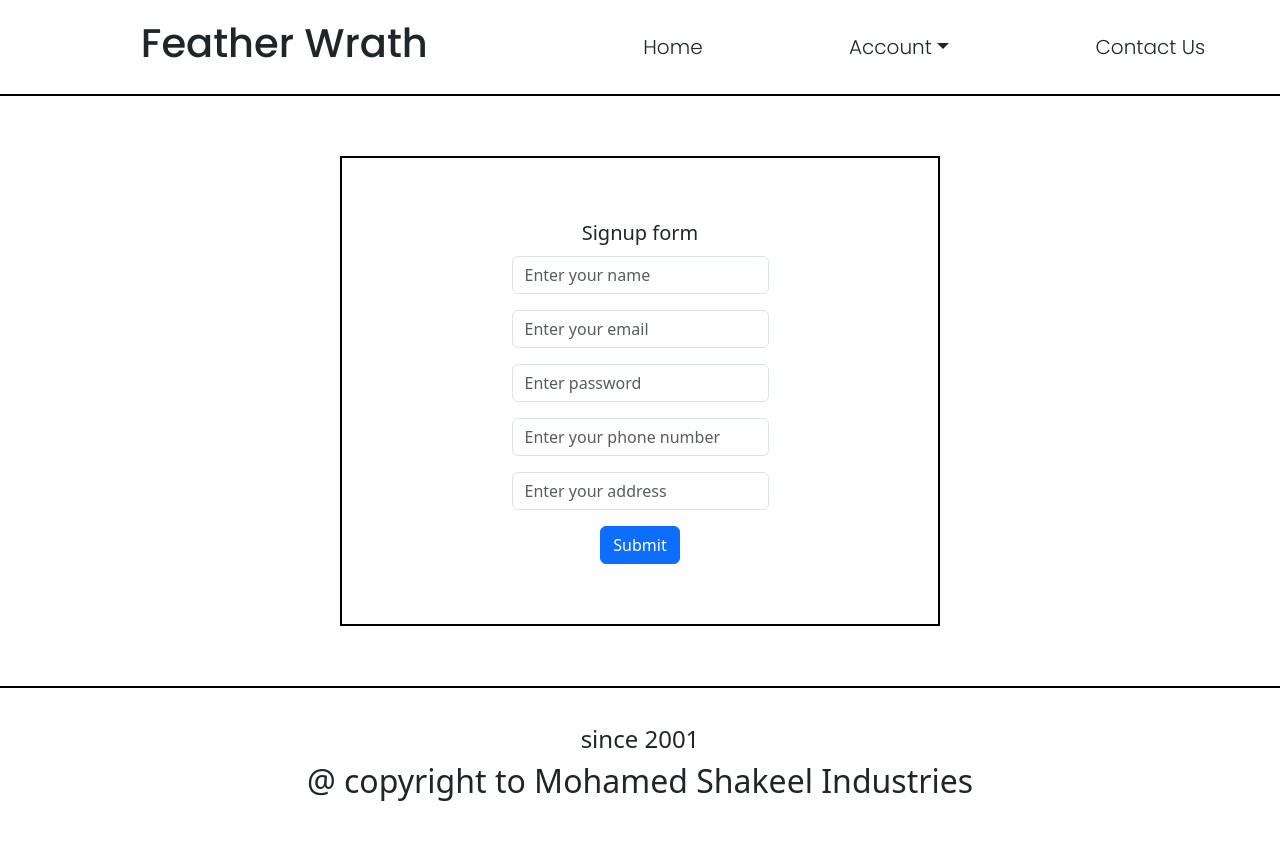
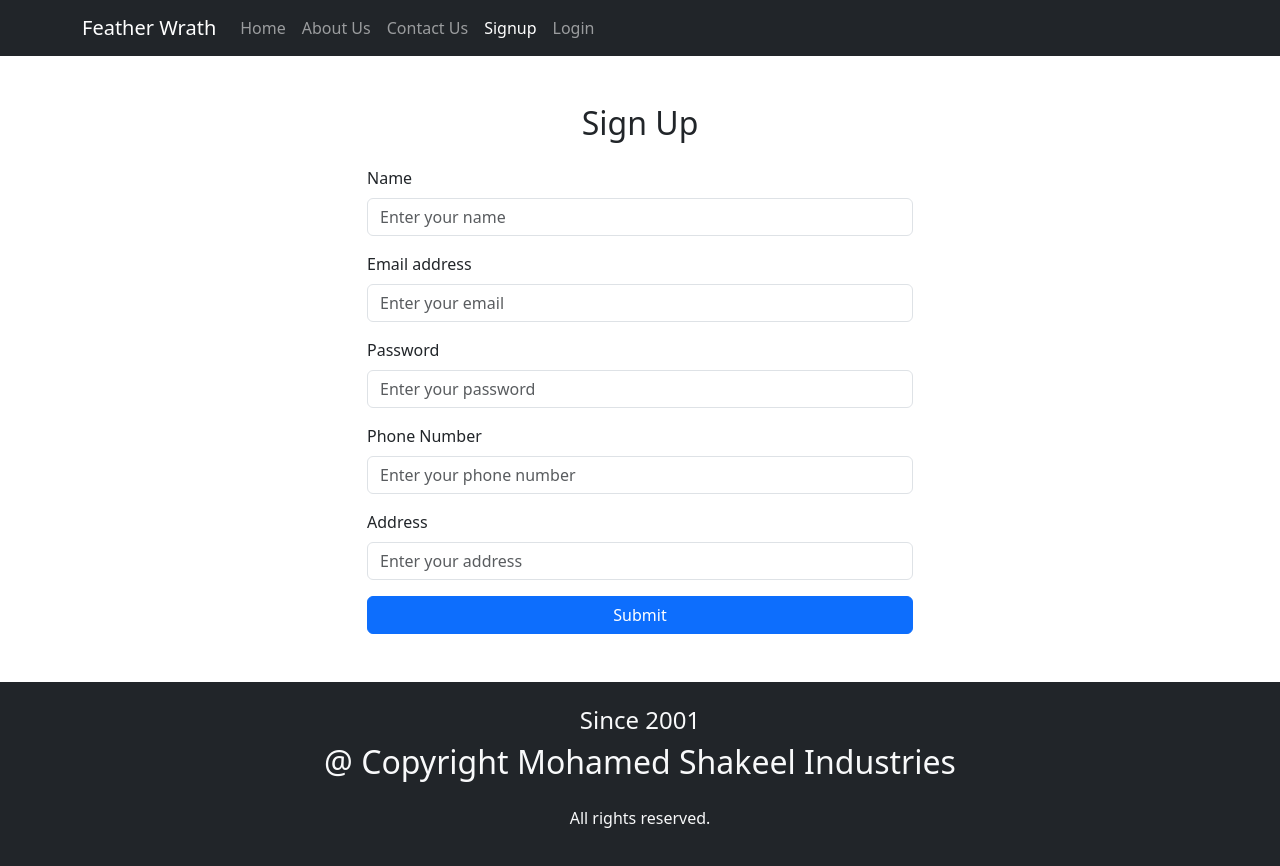
Before and after one commit to shakkelu/MERN-stack-Ecommerce-website, a React (Create React App) app in the folder client-app/: page /signup in a window 1280 px wide. Shown: the top 866 px of the page. Built offline with nearby package versions, Linux system fonts and the light colour scheme.

Commit message:
Switched to react bootstrap styles

```diff
--- a/client-app/package.json
+++ b/client-app/package.json
@@ -7,7 +7,9 @@
     "@testing-library/react": "^13.4.0",
     "@testing-library/user-event": "^13.5.0",
     "axios": "^1.7.4",
+    "bootstrap": "^5.3.3",
     "react": "^18.3.1",
+    "react-bootstrap": "^2.10.4",
     "react-dom": "^18.3.1",
     "react-router-dom": "^6.26.1",
     "react-scripts": "5.0.1",
--- a/client-app/src/App.js
+++ b/client-app/src/App.js
@@ -12,7 +12,7 @@ import Notfound from "./pages/notfound.js";
 import Home from "./pages/home.js";
 import AccessReq from "./routes/privateroute.js";
 import UserDashboard from "./pages/userDashboard.js";
-
+import AboutUs from "./pages/aboutus.js";
 function App() {
   return (
     <>
@@ -25,6 +25,7 @@ function App() {
           <Route path="/user" element={<AccessReq />}>
             <Route path="dashboard" element={<UserDashboard />} />
           </Route>
+          <Route path="/about-us" element={<AboutUs />} />
           <Route path="/contact-us" element={<Contactus />} />
           <Route path="*" element={<Notfound />} />
         </Routes>
--- a/client-app/src/components/footer.js
+++ b/client-app/src/components/footer.js
@@ -1,8 +1,23 @@
+import React from "react";
+import { Container, Row, Col } from "react-bootstrap";
+import "bootstrap/dist/css/bootstrap.min.css"; // Ensure Bootstrap CSS is imported
+
 export function Footer() {
   return (
-    <div className="footer">
-      <h4>since 2001</h4>
-      <h2>@ copyright to Mohamed Shakeel Industries</h2>
-    </div>
+    <footer className="bg-dark text-light py-4">
+      <Container>
+        <Row className="text-center">
+          <Col>
+            <h4>Since 2001</h4>
+            <h2>@ Copyright Mohamed Shakeel Industries</h2>
+          </Col>
+        </Row>
+        <Row className="text-center mt-3">
+          <Col>
+            <p>All rights reserved.</p>
+          </Col>
+        </Row>
+      </Container>
+    </footer>
   );
 }
--- a/client-app/src/components/header.js
+++ b/client-app/src/components/header.js
@@ -1,16 +1,13 @@
 import { NavLink } from "react-router-dom";
+import { Navbar, Nav, Container } from "react-bootstrap";
 import { useAuth } from "../context/authcontext.js";
 import { useMessage } from "../context/messagecontext.js";
+import "bootstrap/dist/css/bootstrap.min.css"; // Ensure Bootstrap CSS is imported
 
 export function Header() {
   const { auth, setAuth } = useAuth();
   const { setMessage } = useMessage();
 
-  /*
-
-  Logout handling function
-
-  */
   const handleLogout = () => {
     setAuth({
       ...auth,
@@ -20,80 +17,60 @@ export function Header() {
     localStorage.removeItem("auth");
     setMessage("");
   };
+
   return (
-    <table className="header">
-      <tbody>
-        <tr>
-          <td>
-            <div className="branding poppins-light">
-              <h1>Feather Wrath</h1>
-            </div>
-          </td>
-          <td>
-            <div className="nav">
-              <NavLink
-                to="/"
-                className={({ isActive }) =>
-                  isActive ? "nav-link active-link" : "nav-link"
-                }
+    <Navbar bg="dark" variant="dark" expand="lg">
+      <Container>
+        <Navbar.Brand as={NavLink} to="/">
+          Feather Wrath
+        </Navbar.Brand>
+        <Navbar.Toggle aria-controls="basic-navbar-nav" />
+        <Navbar.Collapse id="basic-navbar-nav">
+          <Nav className="mr-auto">
+            <Nav.Link as={NavLink} to="/" end activeClassName="active">
+              Home
+            </Nav.Link>
+
+            {auth.user && (
+              <>
+                <Nav.Link
+                  as={NavLink}
+                  to="/user/dashboard"
+                  activeClassName="active"
                 >
-                <div className="nav-text poppins-light">Home</div>
-              </NavLink>
+                  Dashboard
+                </Nav.Link>
+              </>
+            )}
 
-              <div className="dropdown">
-                <button
-                  className="btn nav-text poppins-light dropdown-toggle"
-                  type="button"
-                  data-bs-toggle="dropdown"
-                  aria-expanded="false"
-                >
-                  Account
-                </button>
+            <Nav.Link as={NavLink} to="/about-us" activeClassName="active">
+              About Us
+            </Nav.Link>
+            <Nav.Link as={NavLink} to="/contact-us" activeClassName="active">
+              Contact Us
+            </Nav.Link>
             {!auth.user ? (
-                  <ul className="dropdown-menu">
-                    <li>
-                      <NavLink to="/signup" className="dropdown-item">
-                        <div className="nav-text poppins-light">Sign Up</div>
-                      </NavLink>
-                    </li>
-                    <li>
-                      <NavLink to="/login" className="dropdown-item">
-                        <div className="nav-text poppins-light">Login</div>
-                      </NavLink>
-                    </li>
-                  </ul>
+              <>
+                <Nav.Link as={NavLink} to="/signup" activeClassName="active">
+                  Signup
+                </Nav.Link>
+                <Nav.Link as={NavLink} to="/login" activeClassName="active">
+                  Login
+                </Nav.Link>
+              </>
             ) : (
-                  <ul className="dropdown-menu">
-                    <li>
-                      <NavLink to="/user/dashboard" className="dropdown-item">
-                        <div className="nav-text poppins-light">Dashboard</div>
-                      </NavLink>
-                    </li>
-                    <li>
-                      <NavLink
+              <Nav.Link
+                as={NavLink}
                 to="/login"
                 onClick={handleLogout}
-                        className="dropdown-item"
+                activeClassName="active"
               >
-                        <div className="nav-text poppins-light">Logout</div>
-                      </NavLink>
-                    </li>
-                  </ul>
+                Logout
+              </Nav.Link>
             )}
-              </div>
-
-              <NavLink
-                to="/contact-us"
-                className={({ isActive }) =>
-                  isActive ? "nav-link active-link" : "nav-link"
-                }
-              >
-                <div className="nav-text poppins-light">Contact Us</div>
-              </NavLink>
-            </div>
-          </td>
-        </tr>
-      </tbody>
-    </table>
+          </Nav>
+        </Navbar.Collapse>
+      </Container>
+    </Navbar>
   );
 }
--- a/client-app/src/index.js
+++ b/client-app/src/index.js
@@ -6,6 +6,7 @@ import reportWebVitals from "./reportWebVitals";
 import { BrowserRouter } from "react-router-dom";
 import { AuthProvider } from "./context/authcontext.js";
 import { MessageProvider } from "./context/messagecontext.js";
+import "bootstrap/dist/css/bootstrap.min.css";
 
 const root = ReactDOM.createRoot(document.getElementById("root"));
 root.render(
--- /dev/null
+++ b/client-app/src/pages/aboutus.js
@@ -0,0 +1,90 @@
+import React from "react";
+import { Container, Row, Col, Card } from "react-bootstrap";
+import "bootstrap/dist/css/bootstrap.min.css"; // Ensure Bootstrap is imported
+
+function AboutUs() {
+  return (
+    <Container className="my-5">
+      <Row>
+        <Col md={12} className="text-center mb-4">
+          <h1>About Us</h1>
+          <p>
+            Welcome to Feather Wrath, where fashion meets innovation. Discover
+            our journey, values, and the dedicated team behind the brand.
+          </p>
+        </Col>
+      </Row>
+
+      <Row className="mb-5">
+        <Col md={6}>
+          <Card>
+            <Card.Body>
+              <Card.Title>Our Story</Card.Title>
+              <Card.Text>
+                At Road Star, we are passionate about providing high-quality
+                fashion that empowers individuals to express their unique style.
+                Founded in 2020, our mission is to offer contemporary designs
+                that combine comfort, style, and affordability. We believe in
+                creating a shopping experience that makes you feel as confident
+                as you look.
+              </Card.Text>
+            </Card.Body>
+          </Card>
+        </Col>
+
+        <Col md={6}>
+          <Card>
+            <Card.Body>
+              <Card.Title>Our Values</Card.Title>
+              <Card.Text>
+                <ul>
+                  <li>
+                    <strong>Quality:</strong> We prioritize the highest quality
+                    materials and craftsmanship.
+                  </li>
+                  <li>
+                    <strong>Innovation:</strong> Our designs are inspired by the
+                    latest fashion trends and technology.
+                  </li>
+                  <li>
+                    <strong>Sustainability:</strong> We are committed to
+                    environmentally friendly practices and ethical sourcing.
+                  </li>
+                  <li>
+                    <strong>Customer Focus:</strong> Your satisfaction is our
+                    top priority. We strive to exceed your expectations.
+                  </li>
+                </ul>
+              </Card.Text>
+            </Card.Body>
+          </Card>
+        </Col>
+      </Row>
+
+      <Row>
+        <Col md={12}>
+          <Card>
+            <Card.Body>
+              <Card.Title>Meet the Team</Card.Title>
+              <Card.Text>
+                <p>
+                  Our team is made up of dedicated professionals who are
+                  passionate about fashion and committed to delivering the best
+                  experience for our customers. From our creative designers to
+                  our friendly customer service representatives, each team
+                  member plays a crucial role in making Road Star a success.
+                </p>
+                <p>
+                  We invite you to connect with us and learn more about the
+                  people who make our brand special.
+                </p>
+              </Card.Text>
+            </Card.Body>
+          </Card>
+        </Col>
+      </Row>
+    </Container>
+  );
+}
+
+export default AboutUs;
--- a/client-app/src/pages/contactus.js
+++ b/client-app/src/pages/contactus.js
@@ -1,7 +1,59 @@
 import React from "react";
+import { Container, Row, Col, Form, Button } from "react-bootstrap";
 
 function Contactus() {
-  return <div>Contact us page</div>;
+  return (
+    <Container className="my-5">
+      <Row>
+        <Col md={6} className="mb-4">
+          <h2>Contact Us</h2>
+          <p>
+            We'd love to hear from you! Whether you have a question about our
+            products, need support, or just want to give us feedback, feel free
+            to reach out to us through the contact form or use the information
+            below.
+          </p>
+
+          <h4>Our Contact Information:</h4>
+          <ul>
+            <li>
+              <strong>Email:</strong> support@roadstarfashion.com
+            </li>
+            <li>
+              <strong>Phone:</strong> +1 800 123 4567
+            </li>
+            <li>
+              <strong>Address:</strong> 123 Fashion Ave, New York, NY 10001, USA
+            </li>
+          </ul>
+        </Col>
+
+        <Col md={6}>
+          <h4>Get in Touch</h4>
+          <Form>
+            <Form.Group controlId="formName">
+              <Form.Label>Name</Form.Label>
+              <Form.Control type="text" placeholder="Enter your name" />
+            </Form.Group>
+
+            <Form.Group controlId="formEmail">
+              <Form.Label>Email address</Form.Label>
+              <Form.Control type="email" placeholder="Enter your email" />
+            </Form.Group>
+
+            <Form.Group controlId="formMessage">
+              <Form.Label>Message</Form.Label>
+              <Form.Control as="textarea" rows={4} placeholder="Your message" />
+            </Form.Group>
+
+            <Button variant="dark" type="submit">
+              Send Message
+            </Button>
+          </Form>
+        </Col>
+      </Row>
+    </Container>
+  );
 }
 
 export default Contactus;
--- a/client-app/src/pages/login.js
+++ b/client-app/src/pages/login.js
@@ -3,88 +3,84 @@ import axios from "axios";
 import { useAuth } from "../context/authcontext.js";
 import { useMessage } from "../context/messagecontext.js";
 import { useNavigate } from "react-router-dom";
+import { Container, Row, Col, Form, Button, Alert } from "react-bootstrap";
+
 const Login = () => {
   const [email, setEmail] = useState("");
   const [password, setPassword] = useState("");
+  const [alertVariant, setAlertVariant] = useState(""); // State for alert variant
   const { auth, setAuth } = useAuth();
   const { message, setMessage } = useMessage();
   const navigate = useNavigate();
 
-  const handlelogin = async (e) => {
+  const handleLogin = async (e) => {
     e.preventDefault();
-    console.log(email, password);
     try {
       const response = await axios.post(
         "http://localhost:4000/api/auth/login",
-        {
-          email,
-          password,
-        }
+        { email, password }
       );
-      // Check for successful response based on status or other criteria
+
       if (response.status === 200) {
-        console.log("sending success");
-        console.log(response.data.message);
-
         setAuth({
           ...auth,
           user: response.data.user,
           token: response.data.token,
         });
         setMessage(response.data.message);
+        setAlertVariant("success"); // Set alert variant to success
         setEmail("");
         setPassword("");
         navigate("/");
-        //setting user details with token in the local storage
-
         localStorage.setItem("auth", JSON.stringify(response.data));
       } else {
-        console.log("sending failure");
-        console.log(response.data.message);
         setMessage(response.data.message);
+        setAlertVariant("danger"); // Set alert variant to danger
       }
     } catch (error) {
-      // Error handling
-      console.error(
-        "Error occurred:",
-        error.response ? error.response.data.message : error.message
-      );
+      setMessage(error.response ? error.response.data.message : error.message);
+      setAlertVariant("danger"); // Set alert variant to danger
     }
   };
+
   return (
-    <div className="fcc">
-      <div className="box-form fcc">
-        <form className="fcc" onSubmit={handlelogin}>
-          <div className="form-label">{message ? message : "Login form"}</div>
-          <div className="mb-3">
-            <input
+    <Container className="my-5">
+      <Row className="justify-content-center">
+        <Col md={6}>
+          <div className="text-center mb-4">
+            <h2>Login</h2>
+          </div>
+          {message && <Alert variant={alertVariant}>{message}</Alert>}
+          <Form onSubmit={handleLogin}>
+            <Form.Group className="mb-3" controlId="formEmail">
+              <Form.Label>Email address</Form.Label>
+              <Form.Control
                 type="email"
                 value={email}
-              className="form-control"
-              onChange={(e) => {
-                setEmail(e.target.value);
-              }}
+                onChange={(e) => setEmail(e.target.value)}
                 placeholder="Enter your email"
+                required
               />
-          </div>
-          <div className="mb-3">
-            <input
+            </Form.Group>
+
+            <Form.Group className="mb-3" controlId="formPassword">
+              <Form.Label>Password</Form.Label>
+              <Form.Control
                 type="password"
                 value={password}
-              className="form-control"
-              onChange={(e) => {
-                setPassword(e.target.value);
-              }}
+                onChange={(e) => setPassword(e.target.value)}
                 placeholder="Enter your password"
+                required
               />
-          </div>
+            </Form.Group>
 
-          <button type="submit" className="btn btn-primary">
+            <Button variant="primary" type="submit" className="w-100">
               Submit
-          </button>
-        </form>
-      </div>
-    </div>
+            </Button>
+          </Form>
+        </Col>
+      </Row>
+    </Container>
   );
 };
 
--- a/client-app/src/pages/signup.js
+++ b/client-app/src/pages/signup.js
@@ -2,13 +2,8 @@ import React, { useState } from "react";
 import axios from "axios";
 import { useNavigate } from "react-router-dom";
 import { useMessage } from "../context/messagecontext.js";
-/*
+import { Container, Row, Col, Form, Button, Alert } from "react-bootstrap";
 
-
-sign up function
-
-
-*/
 const Signup = () => {
   // State variables for form fields
   const [name, setName] = useState("");
@@ -16,8 +11,10 @@ const Signup = () => {
   const [password, setPassword] = useState("");
   const [phone, setPhone] = useState("");
   const [address, setAddress] = useState("");
+  const [alertVariant, setAlertVariant] = useState(""); // State for alert variant
   const navigate = useNavigate();
   const { message, setMessage } = useMessage();
+
   // Handle form submission
   const handleSubmit = async (e) => {
     e.preventDefault();
@@ -33,6 +30,7 @@ const Signup = () => {
         console.log("Sending success");
         console.log(response.data.message);
         setMessage(response.data.message);
+        setAlertVariant("success"); // Set alert variant to success
         // Reset form fields
         setName("");
         setEmail("");
@@ -45,76 +43,89 @@ const Signup = () => {
         console.log("Sending failure");
         console.log(response.data.message);
         setMessage(response.data.message);
+        setAlertVariant("danger"); // Set alert variant to danger
       }
     } catch (error) {
       console.error(
         "Error occurred:",
         error.response ? error.response.data.message : error.message
       );
+      setMessage(error.response ? error.response.data.message : error.message);
+      setAlertVariant("danger"); // Set alert variant to danger
     }
   };
 
   return (
-    <div className="fcc">
-      <div className="box-form fcc">
-        <form className="fcc" onSubmit={handleSubmit}>
-          <div className="form-label">{message ? message : "Signup form"}</div>
-          <div className="mb-3">
-            <input
+    <Container className="my-5">
+      <Row className="justify-content-center">
+        <Col md={6}>
+          <div className="text-center mb-4">
+            <h2>Sign Up</h2>
+          </div>
+          {message && <Alert variant={alertVariant}>{message}</Alert>}
+          <Form onSubmit={handleSubmit}>
+            <Form.Group className="mb-3" controlId="formName">
+              <Form.Label>Name</Form.Label>
+              <Form.Control
                 type="text"
                 value={name}
-              className="form-control"
                 onChange={(e) => setName(e.target.value)}
                 placeholder="Enter your name"
                 required
               />
-          </div>
-          <div className="mb-3">
-            <input
+            </Form.Group>
+
+            <Form.Group className="mb-3" controlId="formEmail">
+              <Form.Label>Email address</Form.Label>
+              <Form.Control
                 type="email"
                 value={email}
-              className="form-control"
                 onChange={(e) => setEmail(e.target.value)}
                 placeholder="Enter your email"
                 required
               />
-          </div>
-          <div className="mb-3">
-            <input
+            </Form.Group>
+
+            <Form.Group className="mb-3" controlId="formPassword">
+              <Form.Label>Password</Form.Label>
+              <Form.Control
                 type="password"
                 value={password}
-              className="form-control"
                 onChange={(e) => setPassword(e.target.value)}
-              placeholder="Enter password"
+                placeholder="Enter your password"
                 required
               />
-          </div>
-          <div className="mb-3">
-            <input
+            </Form.Group>
+
+            <Form.Group className="mb-3" controlId="formPhone">
+              <Form.Label>Phone Number</Form.Label>
+              <Form.Control
                 type="text"
                 value={phone}
-              className="form-control"
                 onChange={(e) => setPhone(e.target.value)}
                 placeholder="Enter your phone number"
                 required
               />
-          </div>
-          <div className="mb-3">
-            <input
+            </Form.Group>
+
+            <Form.Group className="mb-3" controlId="formAddress">
+              <Form.Label>Address</Form.Label>
+              <Form.Control
                 type="text"
                 value={address}
-              className="form-control"
                 onChange={(e) => setAddress(e.target.value)}
                 placeholder="Enter your address"
                 required
               />
-          </div>
-          <button type="submit" className="btn btn-primary">
+            </Form.Group>
+
+            <Button variant="primary" type="submit" className="w-100">
               Submit
-          </button>
-        </form>
-      </div>
-    </div>
+            </Button>
+          </Form>
+        </Col>
+      </Row>
+    </Container>
   );
 };
 
```
Also changed, not shown: 1 other file (tests, documents, lock files or other folders). Lines whose indentation alone changed are shown as unchanged.
